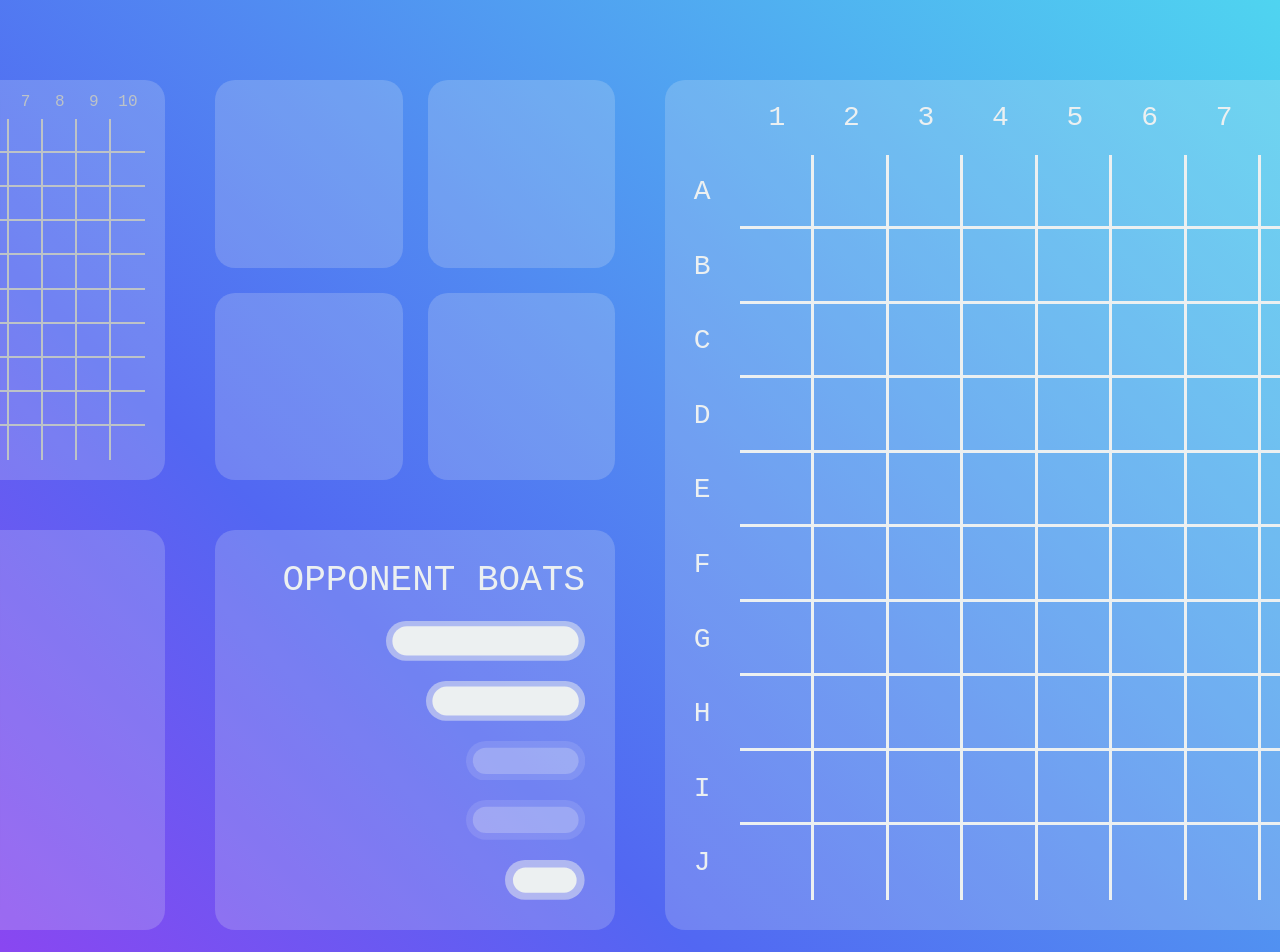
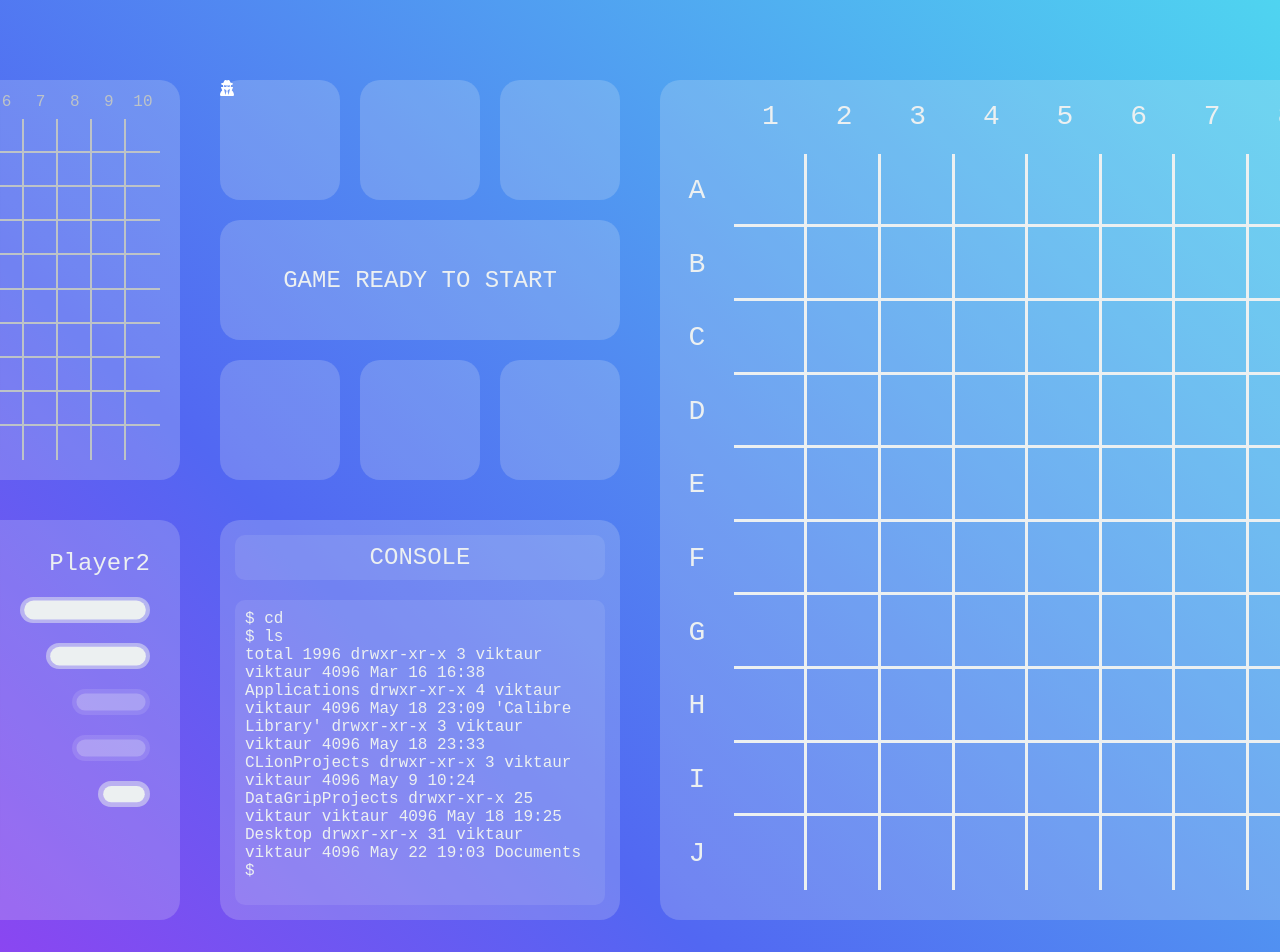
Before and after one commit to viktaur/battleship, a Vue app: page / in a window 1280 px wide. Shown: the top 952 px of the page. Built offline with nearby package versions, Linux system fonts and the light colour scheme.

Commit message:
display and fa

```diff
--- a/src/App.vue
+++ b/src/App.vue
@@ -1,51 +1,28 @@
 <template>
   <div class="main-grid">
     <OwnBoard/>
+    <PlayersInfo/>
+    <ControlPanel/>
+    <Console/>
     <OpponentBoard/>
-    <div class="board boats own-boats" data-tilt>
-      <h1 class="boats-text">OWN BOATS</h1>
-      <PurpleBoat class="boat"/>
-      <RedBoat class="boat"/>
-      <OrangeBoat class="boat"/>
-      <OrangeBoat class="boat"/>
-      <YellowBoat class="boat"/>
-    </div>
-    <div class="board boats opponent-boats">
-      <h1 class="boats-text">OPPONENT BOATS</h1>
-      <PurpleBoat class="boat"/>
-      <RedBoat class="boat"/>
-      <OrangeBoat class="boat"/>
-      <OrangeBoat class="boat"/>
-      <YellowBoat class="boat"/>
-    </div>
-    <div class="panel">
-      <div class="board"></div>
-      <div class="board" data-tilt data-tilt-glare></div>
-      <div class="board"></div>
-      <div class="board"></div>
-    </div>
   </div>
 </template>
 
 <script>
-  import OwnBoard from './components/OwnBoard.vue'
-  import OpponentBoard from './components/OpponentBoard.vue'
-  import PurpleBoat from './components/PurpleBoat.vue'
-  import OrangeBoat from './components/OrangeBoat.vue'
-  import RedBoat from './components/RedBoat.vue'
-  import YellowBoat from './components/YellowBoat.vue'
-  import VanillaTilt from 'vanilla-tilt';
+  import OwnBoard from './components/boards/OwnBoard.vue'
+  import PlayersInfo from './components/boards/PlayersInfo.vue'
+  import ControlPanel from './components/boards/ControlPanel.vue'
+  import Console from './components/boards/Console.vue'
+  import OpponentBoard from './components/boards/OpponentBoard.vue'
 
   export default {
     name: 'App',
     components: {
       OwnBoard,
+      PlayersInfo,
+      ControlPanel,
+      Console,
       OpponentBoard,
-      PurpleBoat,
-      RedBoat,
-      OrangeBoat,
-      YellowBoat,
-      // VanillaTilt,
     },
   }
 </script>
@@ -65,7 +42,7 @@
   display: grid;
   grid-template-rows: repeat(2, 400px);
   grid-template-columns: repeat(4, 400px);
-  gap: 50px;
+  gap: 40px;
 }
 
 .board {
@@ -88,43 +65,63 @@
   /* width: 800px; */
 }
 
+.boats-board {
+  grid-column: 1/2;
+  grid-row: 2/3;
+  display: grid;
+  grid-template-columns: 1fr 1fr;
+  padding: 30px;
+}
+
 .boats {
   display: flex;
   flex-direction: column;
   gap: 20px;
-  padding: 30px;
+
 }
 
 .boats-text {
   font-family: 'Roboto Mono', monospace;
-  font-size: 36px;
+  font-size: 24px;
   text-align: center;
   color: #ECF0F1;
 }
 
 .own-boats {
-  grid-column: 1/2;
-  grid-row: 2/3;
+  /* grid-column: 1/2;
+  grid-row: 2/3; */
   align-items: baseline;
 }
 
 .opponent-boats {
-  grid-column: 2/3;
-  grid-row: 2/3;
+  /* grid-column: 2/3;
+  grid-row: 2/3; */
   align-items: end;
   /* padding-right: 30px; */
 }
 
 .boat {
-  /* height: 30px; */
+  height: 26px;
   width: auto;
 }
 
 .panel {
   display: grid;
-  grid-template-rows: 1fr 1fr;
-  grid-template-columns: 1fr 1fr;
-  gap: 25px;
+  grid-template-rows: 1fr 1fr 1fr;
+  grid-template-columns: 1fr 1fr 1fr;
+  gap: 20px;
+  border-radius: 20px;
+}
+
+.info-panel {
+  grid-row: 2/3;
+  grid-column: 1/4;
+  font-family: 'Roboto Mono', monospace;
+  font-size: 24px;
+  color: #ECF0F1;
+  display: flex;
+  align-items: center;
+  justify-content: center;
 }
 
 a, .green {
--- /dev/null
+++ b/src/components/boards/Console.vue
@@ -0,0 +1,57 @@
+<template>
+    <div class="board console-board">
+      <div class="top text">CONSOLE</div>
+      <div class="top screen">
+        <p>$ cd </p>
+        <p>$ ls </p>
+        <p>total 1996
+drwxr-xr-x    3 viktaur viktaur    4096 Mar 16 16:38  Applications
+drwxr-xr-x    4 viktaur viktaur    4096 May 18 23:09 'Calibre Library'
+drwxr-xr-x    3 viktaur viktaur    4096 May 18 23:33  CLionProjects
+drwxr-xr-x    3 viktaur viktaur    4096 May  9 10:24  DataGripProjects
+drwxr-xr-x   25 viktaur viktaur    4096 May 18 19:25  Desktop
+drwxr-xr-x   31 viktaur viktaur    4096 May 22 19:03  Documents</p>
+        <p>$ </p>
+      </div>
+    </div>
+</template>
+
+<script>
+    export default {
+        name: 'Console',
+    }
+</script>
+
+<style scoped>
+    .console-board {
+        display: grid;
+        grid-template-rows: repeat(6, 1fr);
+        gap: 20px;
+        padding: 15px;
+    }
+
+    .top {
+        background: rgba(236, 240, 241, 0.1);
+        border-radius: 10px;
+    }
+
+    .text {
+        grid-row: 1/2;
+        font-family: 'Roboto Mono', monospace;
+        font-size: 24px;
+        color: #ECF0F1;
+        display:flex;
+        align-items: center;
+        justify-content: center;
+    }
+
+    .screen {
+        grid-row: 2/7;
+        font-family: 'Roboto Mono', monospace;
+        font-size: 16px;
+        color: #ECF0F1;
+        padding: 10px;
+        /* overflow: scroll; */
+    }
+
+</style>
--- /dev/null
+++ b/src/components/boards/ControlPanel.vue
@@ -0,0 +1,23 @@
+<template>
+    <div class="panel">
+      <div class="board"><font-awesome-icon class="icon" icon="fa-solid fa-user-secret" /></div>
+      <div class="board"></div>
+      <div class="board"></div>
+      <div class="info-panel board">GAME READY TO START</div>
+      <div class="board"></div>
+      <div class="board"></div>
+      <div class="board"></div>
+    </div>
+</template>
+
+<script>
+    export default {
+        name: 'ControlPanel',
+    }
+</script>
+
+<style scoped>
+    .icon {
+        color:white;
+    }
+</style>
--- /dev/null
+++ b/src/components/boards/PlayersInfo.vue
@@ -0,0 +1,39 @@
+<template>
+    <div class="board boats-board">
+      <div class="own-boats boats">
+        <h1 class="boats-text">Player1</h1>
+        <FiveBoat class="boat"/>
+        <FourBoat class="boat"/>
+        <ThreeBoat class="boat"/>
+        <ThreeBoat class="boat"/>
+        <TwoBoat class="boat"/>
+      </div>
+      <div class="opponent-boats boats">
+        <h1 class="boats-text">Player2</h1>
+        <FiveBoat class="boat"/>
+        <FourBoat class="boat"/>
+        <ThreeBoat class="boat"/>
+        <ThreeBoat class="boat"/>
+        <TwoBoat class="boat"/>
+      </div>
+    </div>
+</template>
+
+<script>
+
+    import FiveBoat from '../boats/FiveBoat.vue'
+    import FourBoat from '../boats/FourBoat.vue'
+    import ThreeBoat from '../boats/ThreeBoat.vue'
+    import TwoBoat from '../boats/TwoBoat.vue'
+
+
+    export default {
+        name:'PlayersInfo',
+        components: {
+            FiveBoat,
+            FourBoat,
+            ThreeBoat,
+            TwoBoat
+        }
+    }
+</script>
--- a/src/main.js
+++ b/src/main.js
@@ -1,6 +1,7 @@
 import { createApp } from 'vue'
 import App from './App.vue'
-// import Vue from 'vue'
+
+const app = createApp(App);
 
 /* import the fontawesome core */
 import { library } from '@fortawesome/fontawesome-svg-core'
@@ -12,12 +13,11 @@ import { faUserSecret } from '@fortawesome/free-solid-svg-icons'
 import { FontAwesomeIcon } from '@fortawesome/vue-fontawesome'
 
 /* add icons to the library */
-// library.add(faUserSecret)
+library.add(faUserSecret)
 
 /* add font awesome icon component */
+app.component('font-awesome-icon', FontAwesomeIcon)
 
-// app.component('font-awesome-icon', FontAwesomeIcon)
+app.config.productionTip = false
 
-// App.config.productionTip = false
-
-createApp(App).mount('#app')
+app.mount('#app')
```
Also changed, not shown: src/components/boards/OpponentBoard.vue (renamed from src/components/OpponentBoard.vue), src/components/boards/OwnBoard.vue (renamed from src/components/OwnBoard.vue), src/components/boats/FiveBoat.vue (renamed from src/components/PurpleBoat.vue), src/components/boats/FourBoat.vue (renamed from src/components/RedBoat.vue), src/components/boats/ThreeBoat.vue (renamed from src/components/OrangeBoat.vue), src/components/boats/TwoBoat.vue (renamed from src/components/YellowBoat.vue).
